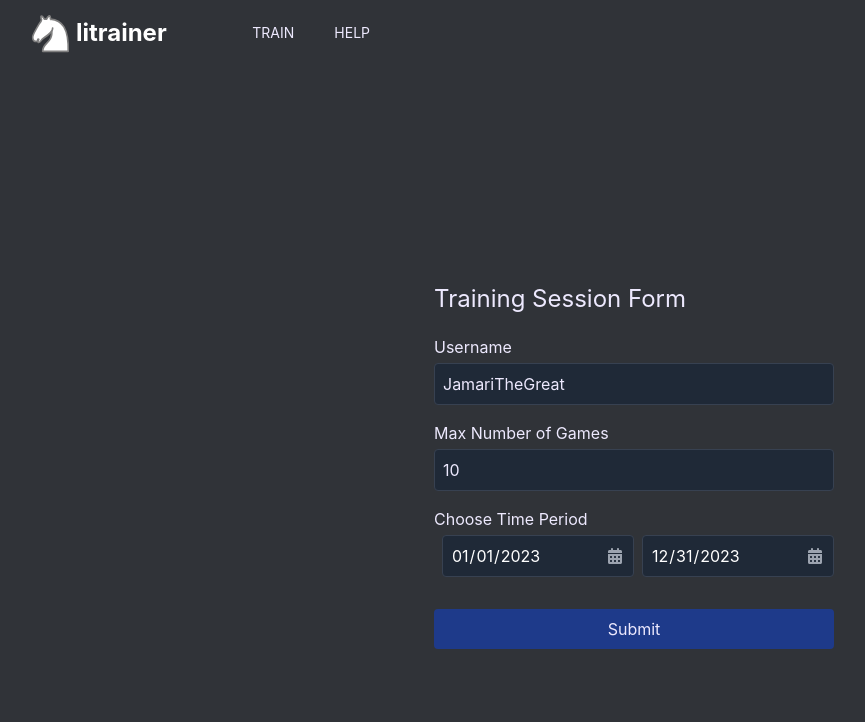
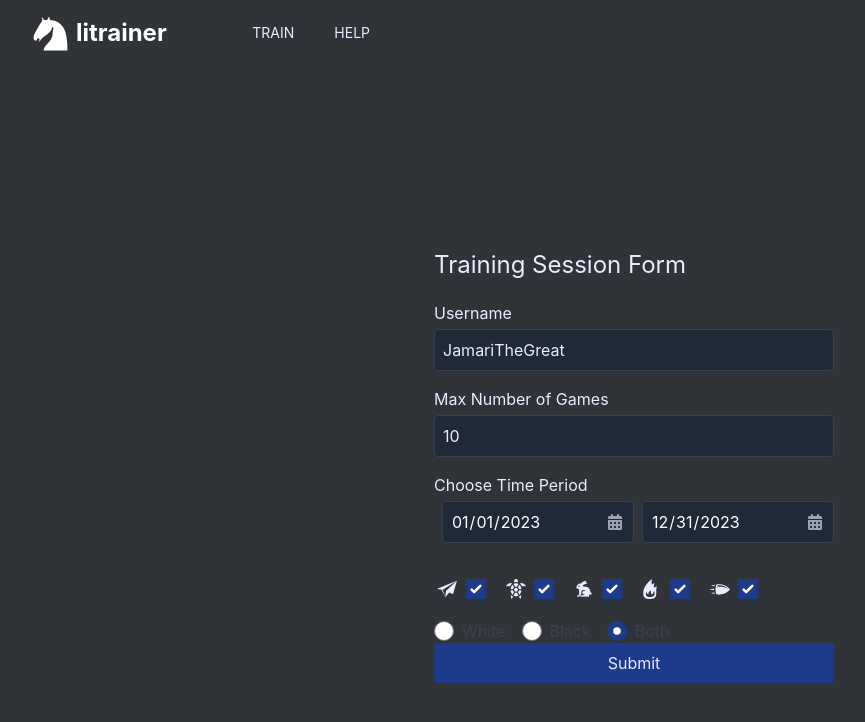
Before and after one commit to JamarTG/litrainer, a React (Vite) app: page / in a window 1280 px wide. Shown: the top 722 px of the page, without its empty margins (6-871 px from the left). Built offline with nearby package versions, Linux system fonts and the light colour scheme.

Commit message:
render material and material count

```diff
--- a/src/features/ControlPanel/components/GameInfo.tsx
+++ b/src/features/ControlPanel/components/GameInfo.tsx
@@ -20,7 +20,7 @@ const GameInfo: React.FC<GameInfoProps> = ({
         <TimeControl timeControl={puzzle.timeControl} clock={puzzle.clock}/>
 
       </div>
-      <GameLink gameId={puzzle.gameId} />
+      <GameLink gameId={puzzle.gameId} moveNo={puzzle.moveNumber} />
     </div>
   );
 };
--- a/src/features/ControlPanel/components/GameLink.tsx
+++ b/src/features/ControlPanel/components/GameLink.tsx
@@ -1,23 +1,26 @@
+import React from 'react';
+
 interface GameLinkProps {
-    gameId: string
+  gameId: string;
+  moveNo: number;
 }
 
-const GameLink: React.FC<GameLinkProps> = ({gameId}) => {
+const GameLink: React.FC<GameLinkProps> = ({ gameId, moveNo }) => {
   return (
     <div className="flex justify-center items-center">
       <a
-          href={`https://lichess.org/${gameId}`}
+        href={`https://lichess.org/${gameId}#${moveNo}`}
         target="_blank"
         rel="noopener noreferrer"
-          className="noto flex gap-1 items-center justify-center text-blue-500 "
+        className="noto flex gap-1 items-center justify-center text-blue-500"
       >
         <span className="icon text-xl hover:text-blue-500 ml-1">
           &#xe07a;
         </span>
-          <small> View on Lichess</small>
+        <small>View on Lichess {moveNo}</small>
       </a>
     </div>
-  )
-}
+  );
+};
 
-export default GameLink
+export default GameLink;
--- a/src/features/Form/components/TrainerForm.tsx
+++ b/src/features/Form/components/TrainerForm.tsx
@@ -1,7 +1,14 @@
-import { ChangeEvent, Dispatch,MouseEventHandler, SetStateAction } from "react";
+import {
+  ChangeEvent,
+  Dispatch,
+  MouseEventHandler,
+  SetStateAction,
+  useState,
+} from "react";
 import { faCalendarAlt } from "@fortawesome/free-solid-svg-icons";
 import { FontAwesomeIcon } from "@fortawesome/react-fontawesome";
 import { Fields } from "../../../types/form";
+import { timeControlIcons } from "../../../constants";
 
 interface ParamsFormProps {
   formData: Fields;
@@ -14,12 +21,34 @@ const TrainerForm: React.FC<ParamsFormProps> = ({
   setFormData,
   handleSubmit,
 }) => {
+  const [selectedGameTypes, setSelectedGameTypes] = useState<string[]>([
+    "correspondence",
+    "classical",
+    "rapid",
+    "blitz",
+    "bullet",
+  ]);
+
+  const [selectedColor, setSelectedColor] = useState<string>("both");
+
   const handleInputChange = (e: ChangeEvent<HTMLInputElement>) => {
     const { name, value } = e.target;
     setFormData((prevFormData: any) => ({
       ...prevFormData,
       [name]: name === "maxNoGames" ? parseInt(value) : value,
     }));
+  };
+
+  const handleColorChange = (event: React.ChangeEvent<HTMLInputElement>) => {
+    setSelectedColor(event.target.value);
+  };
+
+  const handleCheckboxChange = (gameType: string) => {
+    setSelectedGameTypes((prev) =>
+      prev.includes(gameType)
+        ? prev.filter((type) => type !== gameType)
+        : [...prev, gameType]
+    );
   };
 
   return (
@@ -86,6 +115,71 @@ const TrainerForm: React.FC<ParamsFormProps> = ({
             </div>
           </div>
         </div>
+
+        {/* game speeds*/}
+        <div className="flex flex-col space-y-2 mb-4">
+          <div className="flex flex-wrap gap-4">
+            {["correspondence", "classical", "rapid", "blitz", "bullet"].map(
+              (gameType) => (
+                <label key={gameType} className="flex items-center space-x-2 ">
+                  <span
+                    className="icon text-xl hover:text-blue-500 ml-1"
+                    dangerouslySetInnerHTML={{
+                      __html: timeControlIcons[gameType],
+                    }}
+                  />
+
+                  <input
+                    type="checkbox"
+                    value={gameType}
+                    checked={selectedGameTypes.includes(gameType)}
+                    onChange={() => handleCheckboxChange(gameType)}
+                    className="form-checkbox h-5 w-5 text-primary"
+                  />
+                </label>
+              )
+            )}
+          </div>
+        </div>
+
+        {/* player color */}
+
+        <div className="flex gap-4">
+          <label className="flex items-center space-x-2">
+            <input
+              type="radio"
+              name="color"
+              value="white"
+              checked={selectedColor === "white"}
+              onChange={handleColorChange}
+              className="form-radio h-5 w-5 text-primary"
+            />
+            <span className="text-gray-700">White</span>
+          </label>
+          <label className="flex items-center space-x-2">
+            <input
+              type="radio"
+              name="color"
+              value="black"
+              checked={selectedColor === "black"}
+              onChange={handleColorChange}
+              className="form-radio h-5 w-5 text-primary"
+            />
+            <span className="text-gray-700">Black</span>
+          </label>
+          <label className="flex items-center space-x-2">
+            <input
+              type="radio"
+              name="color"
+              value="both"
+              checked={selectedColor === "both"}
+              onChange={handleColorChange}
+              className="form-radio h-5 w-5 text-primary"
+            />
+            <span className="text-gray-700">Both</span>
+          </label>
+        </div>
+
         <button
           onClick={handleSubmit}
           className="w-full bg-primary py-2 rounded hover:bg-primary-dark"
--- a/src/features/MoveList/MoveList.tsx
+++ b/src/features/MoveList/MoveList.tsx
@@ -1,14 +1,19 @@
-import React from 'react';
+import React from "react";
 
 interface MoveListProps {
   history: string[];
   undoneMoves: string[];
   redoMove: () => void;
-    undoMove: () => void;
+  undoMove: () => void;
 }
 
-const MoveList: React.FC<MoveListProps> = ({ history, undoneMoves }) => {
-  const combinedHistory = [...history, ...undoneMoves];
+const MoveList: React.FC<MoveListProps> = ({
+  history,
+  undoneMoves,
+  redoMove,
+  undoMove,
+}) => {
+  const combinedHistory = [ ...history, ...undoneMoves]
   const highlightIndex = history.length - 1;
 
   return (
@@ -18,11 +23,28 @@ const MoveList: React.FC<MoveListProps> = ({ history, undoneMoves }) => {
         {combinedHistory.map((move, index) => (
           <p
             key={index}
-            className={`flex justify-center items-center h-6 w-16 ${index === highlightIndex ? 'bg-red-900 rounded-sm' : ''} `}
+            className={`flex justify-center items-center h-6 w-16 ${
+              index === highlightIndex ? "bg-gray-400 rounded-sm" : ""
+            } `}
           >
-            {index % 2 === 0 ? `${Math.floor(index / 2) + 1}. ${move}` : move}
+            {index % 2 === 0 ? `${Math.floor(index / 2) + 1}. ${move.toString()}` : move.toString()}
           </p>
         ))}
+      </div>
+
+      <div className="flex space-x-2 mt-2">
+        <button
+          className="bg-gray-500 text-white px-2 py-1 rounded hover:bg-gray-700"
+          onClick={undoMove}
+        >
+           Previous Move
+        </button>
+        <button
+          className="bg-gray-500 text-white px-2 py-1 rounded hover:bg-gray-700"
+          onClick={redoMove}
+        >
+           Next Move
+        </button>
       </div>
     </div>
   );
--- a/src/types/puzzle.ts
+++ b/src/types/puzzle.ts
@@ -16,11 +16,12 @@ export interface Puzzle {
   opponentMove: Move;
   clock: LichessClock;
   winner?: "white" | "black";
+  moveNumber: number;
 }
 
 export interface Fen {
-    current: string;
-    previous: string;
+  current: string;
+  previous: string;
 }
 
 export interface PuzzleIndex {
--- a/src/utils/lichess.ts
+++ b/src/utils/lichess.ts
@@ -55,6 +55,7 @@ const createPuzzles = (
     chessgame.loadPgn(game.moves);
 
     const history = chessgame.history({ verbose: true });
+
     const gameEvaluations = evaluations[index];
     const OPColor = getOpColor(username, game);
 
@@ -62,7 +63,7 @@ const createPuzzles = (
 
     for (let i = 0; i < gameEvaluations.length; i++) {
       const evaluation = gameEvaluations[i];
-
+      console.log(game.moves,'these are the moves')
       if (evaluation.judgment && OPColor === history[i].color && i > 0) {
         const puzzle: Puzzle = {
           gameId: game.game_id,
@@ -80,6 +81,7 @@ const createPuzzles = (
             source: history[i].from,
             destination: history[i].to,
           },
+          moveNumber: i + 1,
           opponentMove: {
             san: history[i - 1].san,
             lan: history[i - 1].lan,
@@ -92,7 +94,7 @@ const createPuzzles = (
           fen: {
             current: history[i].before,
             previous: history[i - 1].before || history[i].before,
-          },
+          }
         };
 
         if (game.winner) {
--- a/src/utils/style.ts
+++ b/src/utils/style.ts
@@ -26,9 +26,10 @@ export const getCustomSquareStyles = (
               ]
             }`
           : undefined,
-      backgroundSize: "30%",
+      backgroundSize: "40%",
       backgroundPosition: "top right",
       backgroundRepeat: "no-repeat",
+      zIndex: 2
     };
   }
 
@@ -38,8 +39,8 @@ export const getCustomSquareStyles = (
 export const getSquareStyle = (isCaptureMove: boolean) => {
   return {
     background: `radial-gradient(circle, ${
-      isCaptureMove ? "rgba(2,0,0,.2)" : "rgba(0,0,0,.1)"
-    } ${isCaptureMove ? "60%" : "30%"}, transparent 25%)`,
+      isCaptureMove ? "rgba(15, 245, 130, 0.6)" : "rgba(15, 206, 196, 0.6)"
+    } ${isCaptureMove ? "60%" : "20%"}, transparent 15%)`,
     borderRadius: "50%",
     zIndex: 1,
   };
```
Also changed, not shown: src/features/ControlPanel/components/RenderMaterial.tsx (added, +82 -0 lines), src/pages/Playground.tsx (+88 -2 lines), src/types/eval.ts (+13 -0 lines), public/images/general/svg/logo.svg. Lines whose indentation alone changed are shown as unchanged.
